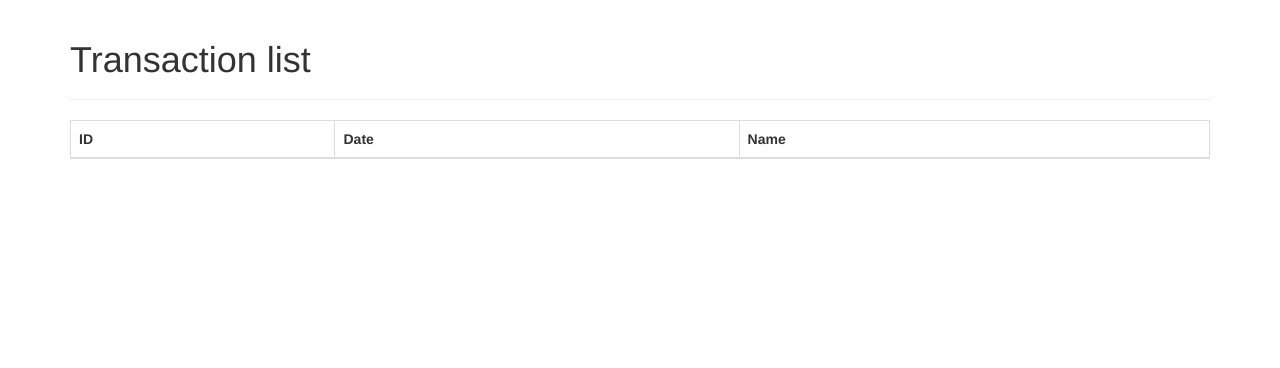
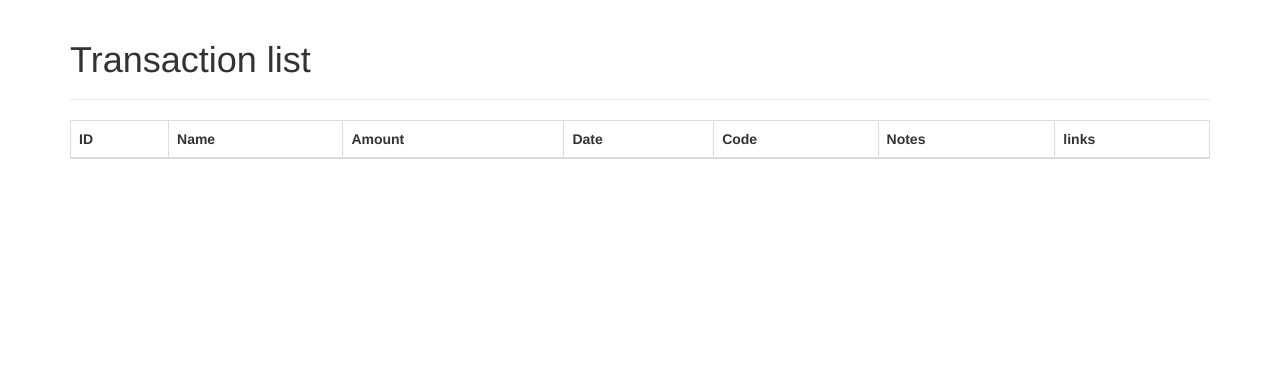
Before and after one commit to caprenter/bookish, a Django app: page /cash in a window 1280 px wide. Shown: the part 52-420 px from the top of the page. Run offline with Django 3.2, Linux system fonts and the light colour scheme; the visitor is signed in with stand-in values (Sample User, id 1); data that the repository does not hold is empty; some libraries are stand-ins or nearby versions.

Commit message:
[#16] Adds new fileds to the transaction display
Adds: amount, code, notes and links

links is a placeholder for edit and all revisions links
Missing, but available are: originating_account, business_year_id,
transaction_id
Code is an id of a nominal code, so may need a further look up to get
the actual human radable bit

```diff
--- a/bookish/templates/bookish/transaction_list.html
+++ b/bookish/templates/bookish/transaction_list.html
@@ -10,15 +10,23 @@
 <table class="table table-bordered table-striped">
     <thead>
       <th>ID</th>
+      <th>Name</th>
+      <th>Amount</th>
       <th>Date</th>
-      <th>Name</th>
+      <th>Code</th>
+      <th>Notes</th>
+      <th>links</th>
     </thead>
     {% for transaction in object_list %}
     <tbody>
     <tr>
         <td>{{ transaction.uuid }}</td>
+        <td>{{ transaction.latest_revision.name }}</td>
+        <td>{{ transaction.latest_revision.amount }}</td>
         <td>{{ transaction.latest_revision.date }}</td>
-        <td>{{ transaction.latest_revision.name }}</td>
+        <td>{{ transaction.latest_revision.nominal_code_id }}</td>
+        <td>{{ transaction.latest_revision.notes }}</td>
+        <td>All revisions / Edit</td>
     </tr>
     </tbody>
     {% endfor %}
```
